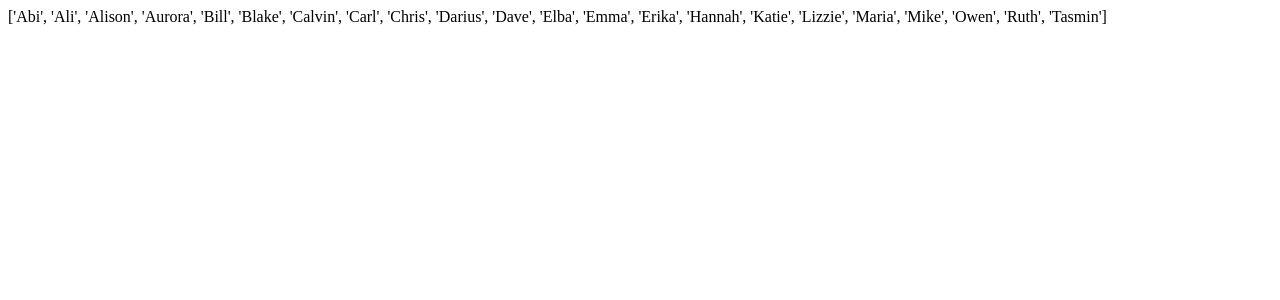
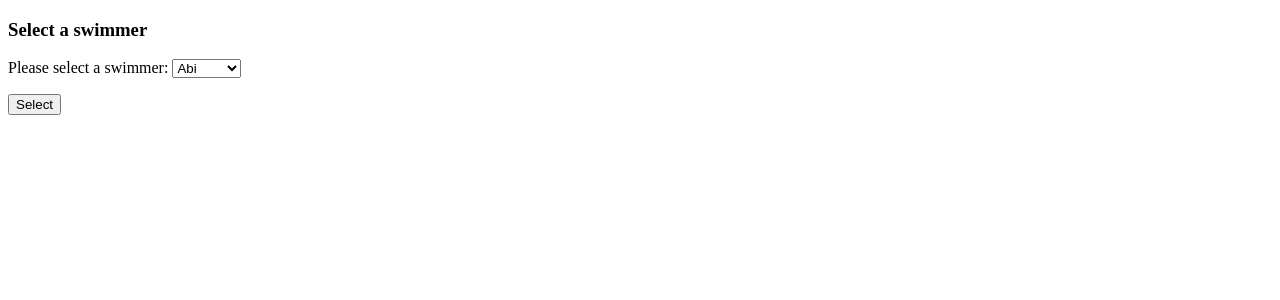
Before and after one commit to WedgeBeard/python_learning, a Flask app: page /swimmers in a window 1280 px wide. Shown: the top 300 px of the page. Run offline with Flask 3, Linux system fonts and the light colour scheme.

Commit message:
progress on chapter 6 - book page 300

```diff
--- a/first_test_project/webapp/app.py
+++ b/first_test_project/webapp/app.py
@@ -25,7 +25,13 @@ def populate_data():
 @app.get("/swimmers")
 def display_swimmers():
     populate_data()
-    return str(sorted(session["swimmers"]))
+    return render_template(
+        "select.html",
+        url="/showfiles",
+        select_id="swimmer",
+        title="Select a swimmer",
+        data=sorted(session["swimmers"]),
+    )
 
 @app.get("/files/<swimmer>")
 def get_swimmers_files(swimmer):
--- a/first_test_project/webapp/templates/select.html
+++ b/first_test_project/webapp/templates/select.html
@@ -19,3 +19,5 @@
     </p>
 
 </form>
+
+{% endblock %}
```
